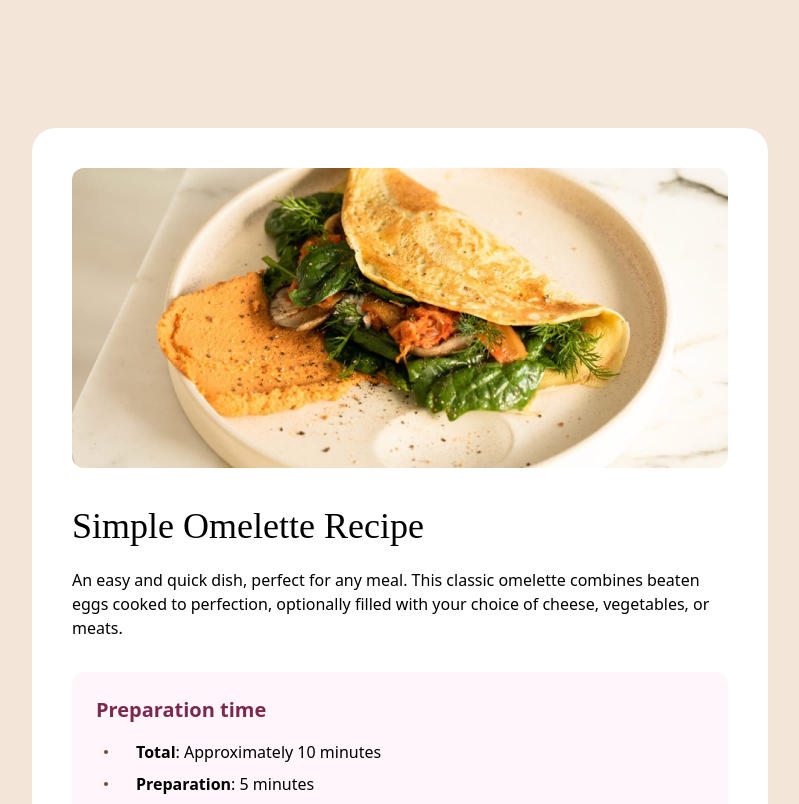
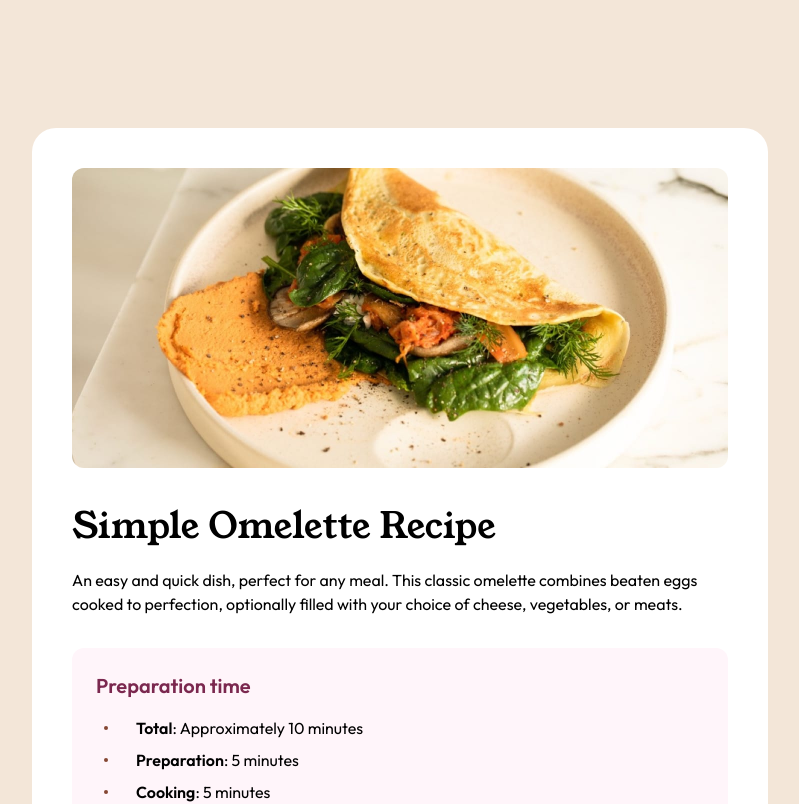
Before and after one commit to raswonders/recipe-page, a React (Vite) app: page / in a window 1280 px wide. Shown: the top 804 px of the page, without its empty margins (240-1039 px from the left). Built offline with nearby package versions, Linux system fonts and the light colour scheme.

Commit message:
fix: custom fonts aren't utilized

```diff
--- a/src/Card.tsx
+++ b/src/Card.tsx
@@ -3,7 +3,7 @@ import recipe from "./data/SimpleOmelette.tsx";
 
 export function Card() {
   return (
-    <div className="sm:p-10 sm:space-y-10 max-w-[736px] bg-white sm:rounded-3xl sm:my-32">
+    <div className="sm:p-10 sm:space-y-10 max-w-[736px] bg-white sm:rounded-3xl sm:my-32 font-outfit">
       <header>
         <img
           src="../public/assets/images/image-omelette.jpeg"
--- a/src/index.css
+++ b/src/index.css
@@ -4,14 +4,16 @@
 
 @font-face {
   font-family: "Outfit";
-  src: local("Outfit") url("/public/assets/fonts/Outfit-VariableFont_wght.ttf")
-    format("truetype");
+  src:
+    local("Outfit"),
+    url("/public/assets/fonts/Outfit-VariableFont_wght.ttf") format("truetype");
 }
 
 @font-face {
   font-family: "Young Serif";
-  src: local("Young Serif") url("/public/assets/fonts/YoungSerif-Regular.ttf")
-    format("truetype");
+  src:
+    local("Young Serif"),
+    url("/public/assets/fonts/YoungSerif-Regular.ttf") format("truetype");
   font-weight: 400;
 }
 
```
